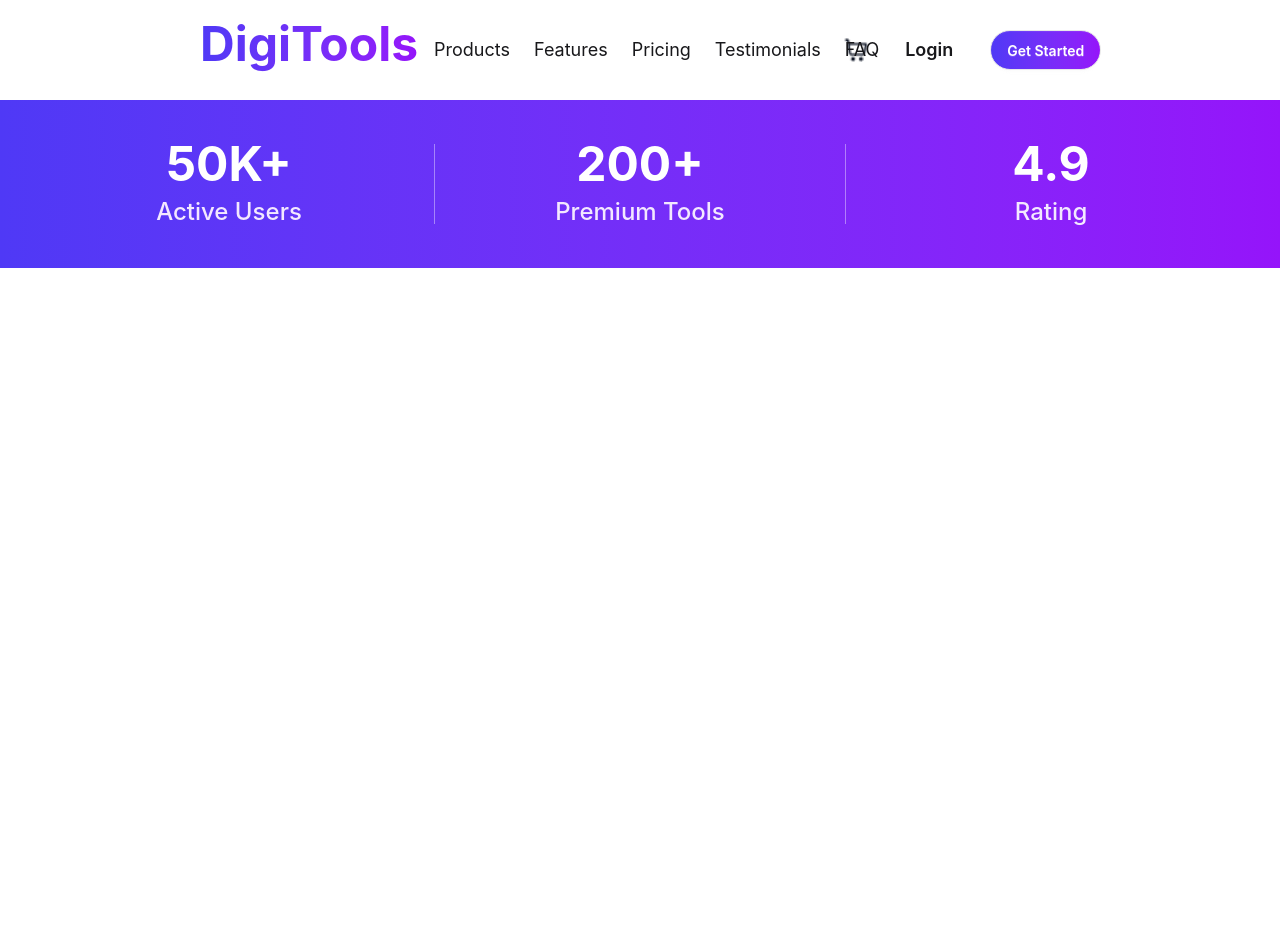
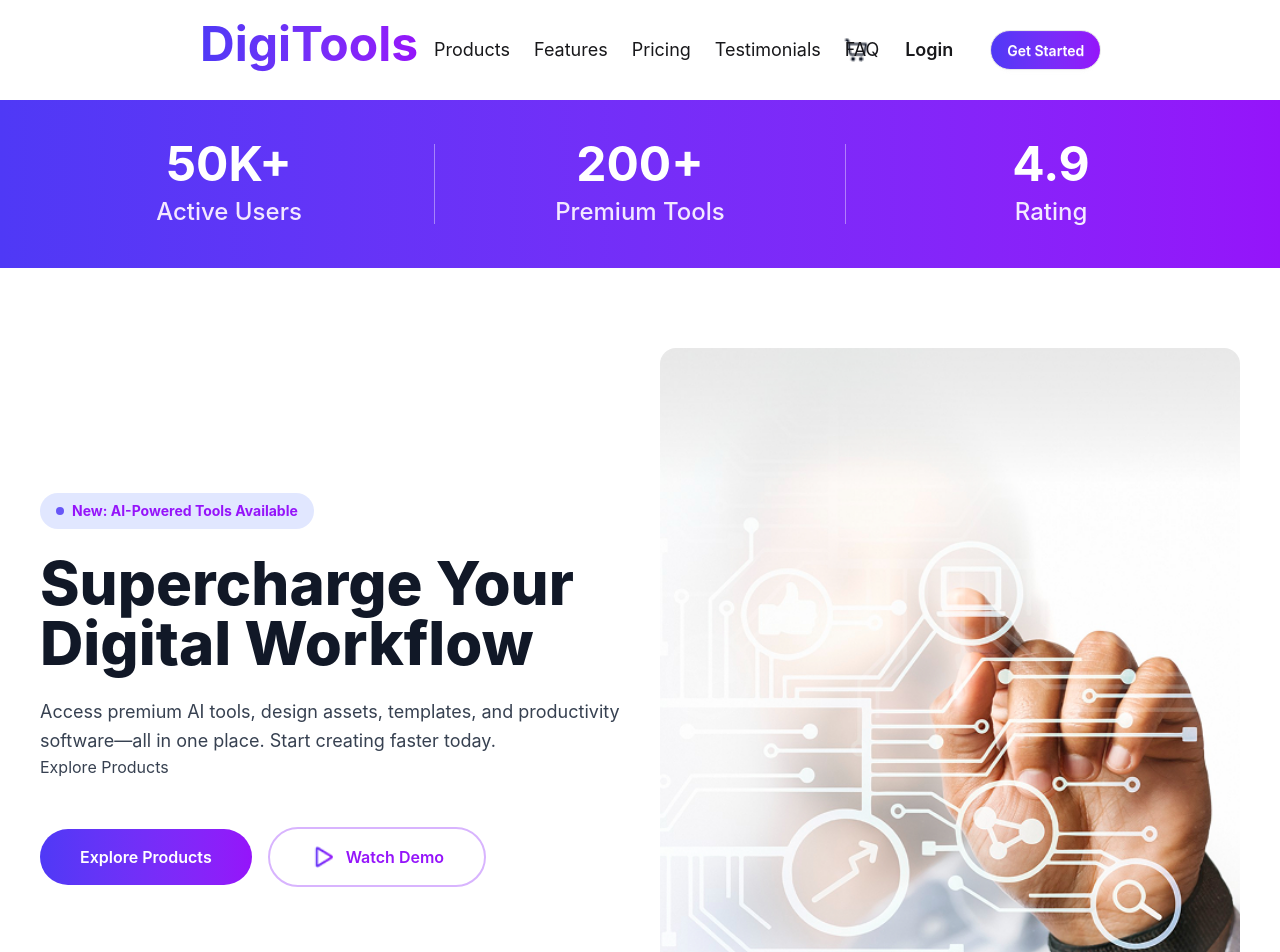
Before and after one commit to ORNOB-083/PH-B13-A6-DigiTools-Platform, a React (Vite) app: page / in a window 1280 px wide. Shown: the top 952 px of the page. Before the commit the page ends 800 px from the top, so only its background shows below. Built offline with nearby package versions, Linux system fonts and the light colour scheme.

Commit message:
hero section added

```diff
--- a/index.html
+++ b/index.html
@@ -1,13 +1,16 @@
 <!doctype html>
 <html lang="en" data-theme="light">
+
 <head>
   <meta charset="UTF-8" />
   <link rel="icon" type="image/svg+xml" href="/favicon.svg" />
   <meta name="viewport" content="width=device-width, initial-scale=1.0" />
-    <title>project</title>
+  <title>DigiTools Platform</title>
 </head>
+
 <body>
   <div id="root"></div>
   <script type="module" src="/src/main.jsx"></script>
 </body>
+
 </html>
--- a/package.json
+++ b/package.json
@@ -10,6 +10,9 @@
     "preview": "vite preview"
   },
   "dependencies": {
+    "@fortawesome/fontawesome-svg-core": "^7.2.0",
+    "@fortawesome/free-solid-svg-icons": "^7.2.0",
+    "@fortawesome/react-fontawesome": "^3.3.0",
     "@tailwindcss/vite": "^4.2.2",
     "react": "^19.2.4",
     "react-dom": "^19.2.4",
--- a/src/App.jsx
+++ b/src/App.jsx
@@ -2,6 +2,7 @@ import { useState } from 'react'
 import './App.css'
 import NavBar from './component/NavBar'
 import StatsSection from './component/StatsSection'
+import HeroSection from './component/HeroSection'
 
 function App() {
   // const [count, setCount] = useState(0)
@@ -12,6 +13,8 @@ function App() {
 
       <StatsSection></StatsSection>
 
+      <HeroSection></HeroSection>
+
       {/* <h1 className='font-bold text-2xl bg-amber-900 text-white p-4 text-center '>Hello Vite + React</h1> */}
     </>
   )
--- /dev/null
+++ b/src/component/HeroSection.jsx
@@ -0,0 +1,36 @@
+import banner from '../assets/banner.png';
+import playIcon from '../assets/Play.png';
+
+const HeroSection = () => {
+    return (
+        <div className="max-w-7xl mx-auto flex items-center py-20 px-10 justify-between gap-10">
+            <div className="flex-1 max-w-2xl">
+                <div className="inline-flex items-center mb-6 gap-2 bg-[#E1E7FF] px-4 py-2 rounded-full text-[#9514FA] font-bold text-sm">
+                    <span className="w-2 h-2 rounded-full bg-[#4F39F6] animate-pulse"></span>
+                    <span>New: AI-Powered Tools Available</span>
+                </div>
+
+                <h1 className="text-6xl mb-6 font-extrabold text-[#111827]">Supercharge Your Digital Workflow</h1>
+                <p className="text-lg text-[#374151] leading-relaxed">Access premium AI tools, design assets, templates, and productivity software—all in one place. Start creating faster today.</p>
+                <p className="text-base mb-6 text-[#374151]">Explore Products</p>
+
+                <div className="flex items-center gap-4 pt-6">
+
+                    <button className="bg-gradient-to-r from-[#4F39F6] to-[#9514FA] text-white px-10 py-4 rounded-4xl font-semibold hover:bg-[#7e10cc] transition">
+                        Explore Products
+                    </button>
+
+                    <button className="border-2 border-[#D8B4FE] text-[#9514FA] px-10 py-4 rounded-4xl font-semibold hover:border-[#9514FA] transition flex gap-3">
+                        <img src={playIcon} alt="Play Icon" className="h-6 w-6" />Watch Demo
+                    </button>
+                </div>
+            </div>
+
+            <div className="flex-1">
+                <img src={banner} alt="" className="w-full object-cover rounded-2xl" />
+            </div>
+        </div>
+    );
+};
+
+export default HeroSection;
--- a/src/component/NavBar.jsx
+++ b/src/component/NavBar.jsx
@@ -1,4 +1,4 @@
-import logo from '../assets/products/shopping-cart.png';
+import cart from '../assets/products/shopping-cart.png';
 
 const NavBar = () => {
     return (
@@ -27,7 +27,7 @@ const NavBar = () => {
             </div>
 
             <div className="navbar-end gap-5">
-                <img src={logo} alt="Logo" className="h-6 w-6" />
+                <img src={cart} alt="Logo" className="h-6 w-6" />
                 <button className="btn btn-ghost text-lg">Login</button>
                 <a className="btn bg-gradient-to-r from-[#4F39F6] to-[#9514FA] rounded-full text-white">Get Started</a>
             </div>
```
Also changed, not shown: 1 other file (tests, documents, lock files or other folders). Lines whose indentation alone changed are shown as unchanged.
